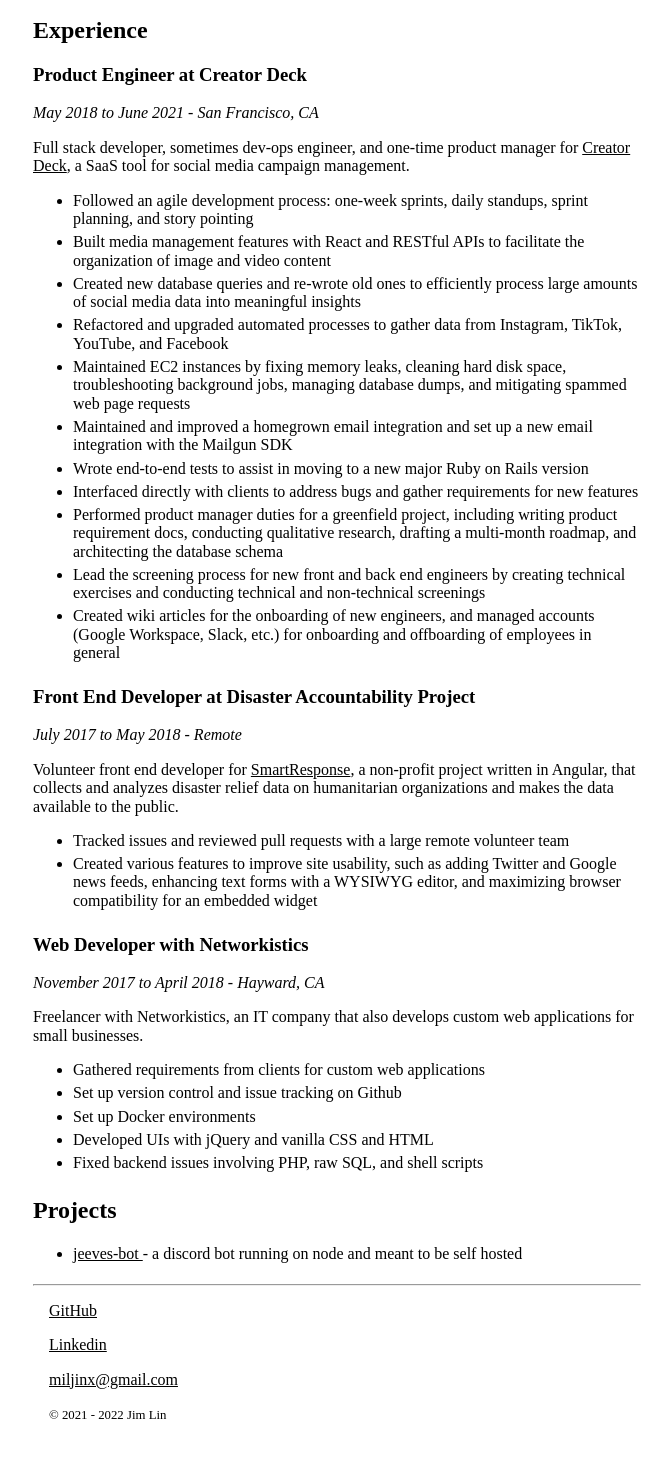
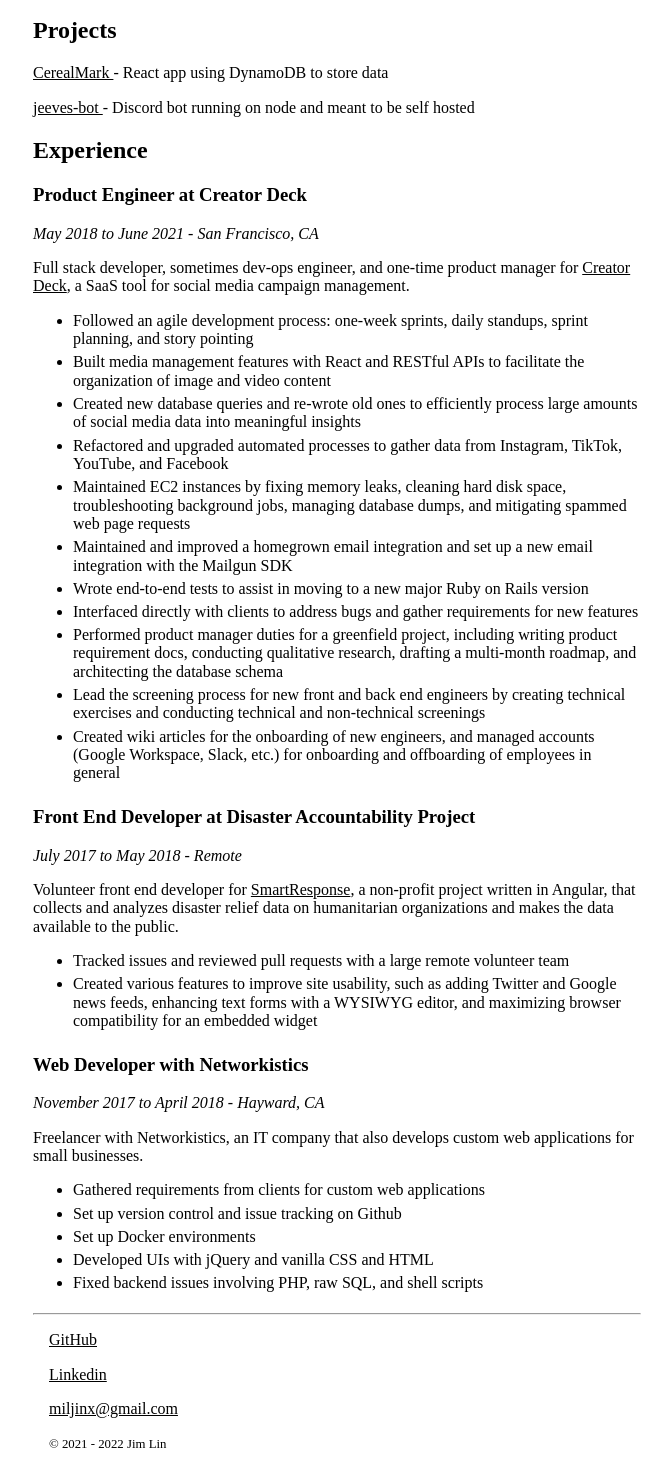
Before and after one commit to jim-x-lin/jimxlin.com, a website built with webpack: page src/index.html in a window 1280 px wide. Shown: the part 361-1829 px from the top of the page, without its empty margins (303-972 px from the left). Built offline with nearby package versions, Linux system fonts and the light colour scheme.

Commit message:
Update project section

```diff
--- a/src/index.html
+++ b/src/index.html
@@ -48,6 +48,29 @@
           <i>Familiar with:</i>
           Next.js, GraphQL, RSpec, Docker, Bash
         </p>
+      </section>
+      <section id="projects">
+        <h2>Projects</h2>
+          <p>
+            <a
+              href="https://cereal-mark.vercel.app/"
+              rel="noreferrer noopener"
+              target="_blank"
+            >
+              CerealMark
+            </a>
+            - React app using DynamoDB to store data
+          </p>
+          <p>
+            <a
+              href="https://github.com/miljinx/jeeves-bot"
+              rel="noreferrer noopener"
+              target="_blank"
+            >
+              jeeves-bot
+            </a>
+            - Discord bot running on node and meant to be self hosted
+          </p>
       </section>
       <section id="experience">
         <h2>Experience</h2>
@@ -165,21 +188,6 @@
           </ul>
         </section>
       </section>
-      <section id="projects">
-        <h2>Projects</h2>
-        <ul>
-          <li>
-            <a
-              href="https://github.com/miljinx/jeeves-bot"
-              rel="noreferrer noopener"
-              target="_blank"
-            >
-              jeeves-bot
-            </a>
-            - a discord bot running on node and meant to be self hosted
-          </li>
-        </ul>
-      </section>
     </main>
     <footer id="contact">
       <hr />
```
